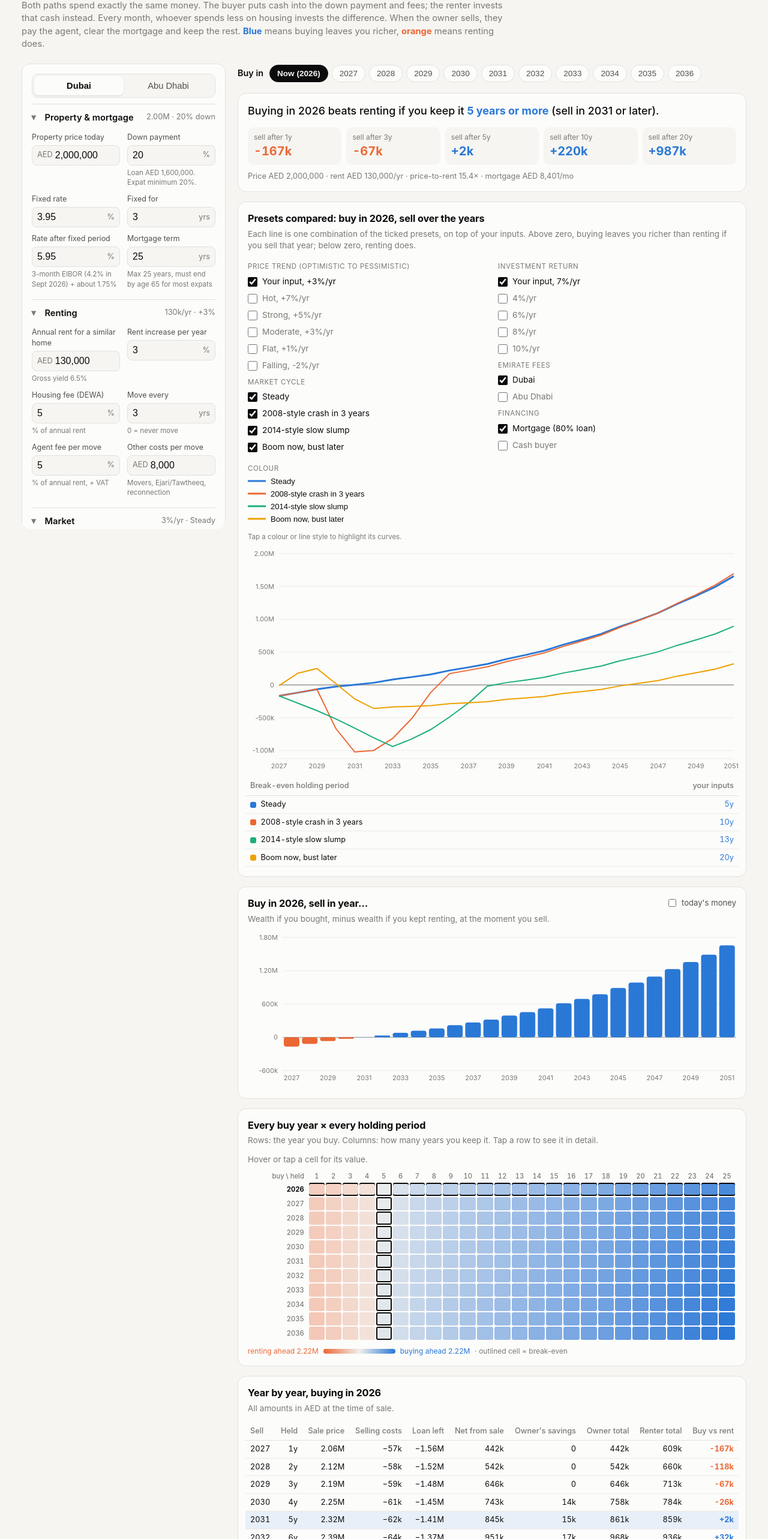
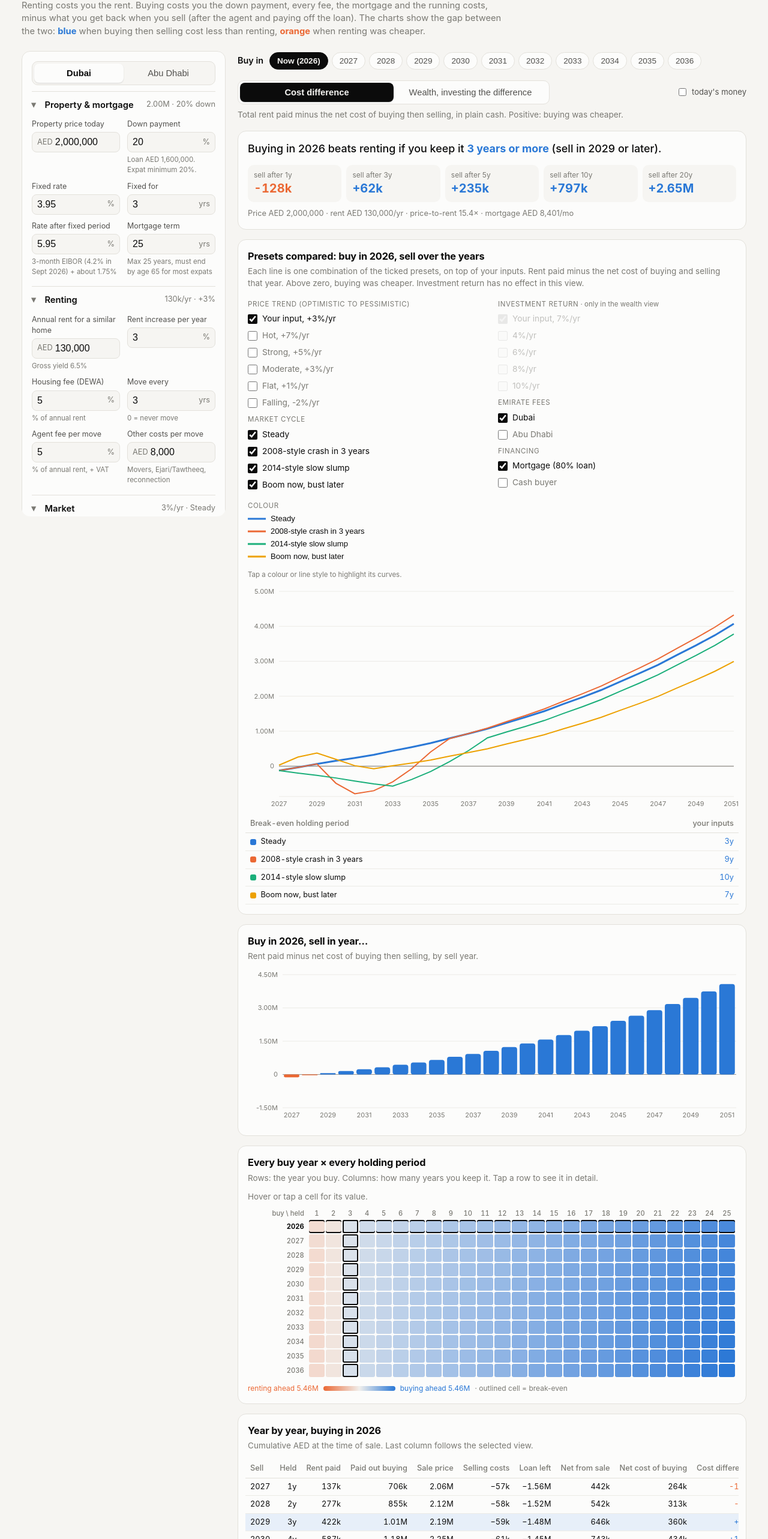
Before and after one commit to Zboule/rent-vs-buy-uae, a React (Vite) app: page / in a window 1280 px wide. Shown: the part 113-2679 px from the top of the page at 60% size. Built offline with nearby package versions, Linux system fonts and the light colour scheme.

Commit message:
Cost-difference view (default): rent paid minus net cost of buying and selling; wealth view as toggle
Co-Authored-By: Claude Opus 5.5 (1M context) <noreply@anthropic.com>
Claude-Session: https://claude.ai/code/session_01SGeUVgQihc8iY5aYodmd9q

```diff
--- a/src/App.tsx
+++ b/src/App.tsx
@@ -3,7 +3,7 @@ import {
   Bar, BarChart, CartesianGrid, Cell, Legend, Line, LineChart, ReferenceLine, ResponsiveContainer, Tooltip, XAxis, YAxis,
 } from 'recharts';
 import {
-  DEFAULTS, PRESETS, SCENARIOS, VAT, marketPath, simulateAll, simulateBuy, type BuyResult, type Emirate, type Params, type SellRow,
+  DEFAULTS, PRESETS, SCENARIOS, VAT, breakEvenOf, marketPath, metric, simulateAll, simulateBuy, type Measure, type BuyResult, type Emirate, type Params, type SellRow,
 } from './engine';
 import { DEFAULT_CMP, initialCustom, readHash, writeHash, type AppState, type Compare, type Financing } from './state';
 import { abbr, aed, pct } from './format';
@@ -21,7 +21,8 @@ export default function App() {
   const all = useMemo(() => simulateAll(p, custom), [p, custom]);
   const X = Math.min(s.buyYear, p.maxBuyYear);
   const sel = all[X];
-  const val = (r: SellRow) => (s.real ? r.advantageReal : r.advantage);
+  const val = (r: SellRow) => metric(r, s.measure, s.real);
+  const cost = s.measure === 'cost';
 
   return (
     <div className="page">
@@ -29,10 +30,10 @@ export default function App() {
         <h1>Rent or buy, UAE</h1>
         <p className="tagline">If I buy in year X and sell in year Y, am I better off than if I had kept renting?</p>
         <p className="intro">
-          Both paths spend exactly the same money. The buyer puts cash into the down payment and fees; the renter invests
-          that cash instead. Every month, whoever spends less on housing invests the difference. When the owner sells,
-          they pay the agent, clear the mortgage and keep the rest. <b className="c-buy">Blue</b> means buying leaves you
-          richer, <b className="c-rent">orange</b> means renting does.
+          Renting costs you the rent. Buying costs you the down payment, every fee, the mortgage and the running costs,
+          minus what you get back when you sell (after the agent and paying off the loan). The charts show the gap
+          between the two: <b className="c-buy">blue</b> when buying then selling cost less than renting,{' '}
+          <b className="c-rent">orange</b> when renting was cheaper.
         </p>
       </header>
 
@@ -43,33 +44,48 @@ export default function App() {
 
         <main className="results">
           <BuyYearPicker all={all} X={X} onPick={(x) => setS((o) => ({ ...o, buyYear: x }))} />
-          <Headline r={sel} real={s.real} />
+          <div className="measure-bar">
+            <div className="seg measure" role="radiogroup" aria-label="What to compare">
+              {(['cost', 'wealth'] as Measure[]).map((m) => (
+                <button key={m} className={s.measure === m ? 'on' : ''} onClick={() => setS((o) => ({ ...o, measure: m }))}>
+                  {m === 'cost' ? 'Cost difference' : 'Wealth, investing the difference'}
+                </button>
+              ))}
+            </div>
+            <label className="toggle">
+              <input type="checkbox" checked={s.real} onChange={(e) => setS((o) => ({ ...o, real: e.target.checked }))} />
+              today's money
+            </label>
+          </div>
+          <p className="sub measure-note">
+            {cost
+              ? 'Total rent paid minus the net cost of buying then selling, in plain cash. Positive: buying was cheaper.'
+              : 'Adds the investing: the renter invests the down payment and fees, and whoever spends less each month invests the gap. Owner wealth minus renter wealth.'}
+          </p>
+          <Headline r={sel} val={val} />
 
           <section className="card">
             <h2>Presets compared: buy in {NOW + X}, sell over the years</h2>
             <p className="sub">
-              Each line is one combination of the ticked presets, on top of your inputs. Above zero, buying leaves you
-              richer than renting if you sell that year; below zero, renting does.
+              Each line is one combination of the ticked presets, on top of your inputs.{' '}
+              {cost
+                ? 'Rent paid minus the net cost of buying and selling that year. Above zero, buying was cheaper. Investment return has no effect in this view.'
+                : 'Owner wealth minus renter wealth if you sell that year. Above zero, buying leaves you richer.'}
             </p>
             <PresetCompare
               p={p}
               custom={custom}
               X={X}
-              real={s.real}
+              val={val}
+              noReturn={cost}
               cmp={s.cmp}
               setCmp={(cmp) => setS((o) => ({ ...o, cmp }))}
             />
           </section>
 
           <section className="card">
-            <div className="card-head">
-              <h2>Buy in {NOW + X}, sell in year…</h2>
-              <label className="toggle">
-                <input type="checkbox" checked={s.real} onChange={(e) => setS((o) => ({ ...o, real: e.target.checked }))} />
-                today's money
-              </label>
-            </div>
-            <p className="sub">Wealth if you bought, minus wealth if you kept renting, at the moment you sell.</p>
+            <h2>Buy in {NOW + X}, sell in year…</h2>
+            <p className="sub">{cost ? 'Rent paid minus net cost of buying then selling, by sell year.' : 'Wealth if you bought, minus wealth if you kept renting, at the moment you sell.'}</p>
             <AdvantageChart r={sel} val={val} />
           </section>
 
@@ -83,8 +99,8 @@ export default function App() {
 
           <section className="card">
             <h2>Year by year, buying in {NOW + X}</h2>
-            <p className="sub">All amounts in AED at the time of sale{s.real ? ', advantage also in today\'s money' : ''}.</p>
-            <SellTable r={sel} real={s.real} />
+            <p className="sub">Cumulative AED at the time of sale. Last column follows the selected view{s.real ? ", in today's money" : ''}.</p>
+            <SellTable r={sel} val={val} />
           </section>
 
           <section className="card">
@@ -126,21 +142,22 @@ function BuyYearPicker({ all, X, onPick }: { all: BuyResult[]; X: number; onPick
   );
 }
 
-function Headline({ r, real }: { r: BuyResult; real: boolean }) {
+function Headline({ r, val }: { r: BuyResult; val: (x: SellRow) => number }) {
   const pick = (h: number) => r.rows.find((x) => x.held === h);
-  const v = (x?: SellRow) => (x ? (real ? x.advantageReal : x.advantage) : 0);
+  const v = (x?: SellRow) => (x ? val(x) : 0);
+  const be = breakEvenOf(r.rows, val);
   const marks = [1, 3, 5, 10, 20].filter((h) => pick(h));
   return (
     <section className="headline">
       <div className="verdict">
-        {r.breakEven == null ? (
+        {be == null ? (
           <>Buying in {NOW + r.buyYear} <b className="c-rent">never catches up</b> with renting within {r.rows.length} years.</>
-        ) : r.breakEven === 1 ? (
+        ) : be === 1 ? (
           <>Buying in {NOW + r.buyYear} <b className="c-buy">wins from the first year</b>.</>
         ) : (
           <>
-            Buying in {NOW + r.buyYear} beats renting if you keep it <b className="c-buy">{r.breakEven} years or more</b>{' '}
-            (sell in {NOW + r.buyYear + r.breakEven} or later).
+            Buying in {NOW + r.buyYear} beats renting if you keep it <b className="c-buy">{be} years or more</b>{' '}
+            (sell in {NOW + r.buyYear + be} or later).
           </>
         )}
       </div>
@@ -207,8 +224,8 @@ function DashSwatch({ dash, color = 'currentColor', width = 2 }: { dash: string;
 }
 
 function PresetCompare({
-  p, custom, X, real, cmp, setCmp,
-}: { p: Params; custom: number[]; X: number; real: boolean; cmp: Compare; setCmp: (c: Compare) => void }) {
+  p, custom, X, val, noReturn, cmp, setCmp,
+}: { p: Params; custom: number[]; X: number; val: (r: SellRow) => number; noReturn: boolean; cmp: Compare; setCmp: (c: Compare) => void }) {
   const toggle = <K extends keyof Compare>(k: K, v: string) => {
     const cur = cmp[k] as string[];
     setCmp({ ...cmp, [k]: cur.includes(v) ? cur.filter((x) => x !== v) : [...cur, v] });
@@ -217,7 +234,9 @@ function PresetCompare({
   const scenarios = SCENARIOS.filter((x) => x.key !== 'custom' || p.scenario === 'custom');
   const trendKeys = ['in', ...TRENDS.map(String)].filter((k) => cmp.g.includes(k));
   const scKeys = scenarios.map((x) => x.key).filter((k) => cmp.sc.includes(k));
-  const retKeys = ['in', ...RETURNS.map(String)].filter((k) => cmp.r.includes(k));
+  // the cash view ignores investing, so every return would draw the same curve: keep one
+  const retTicked = ['in', ...RETURNS.map(String)].filter((k) => cmp.r.includes(k));
+  const retKeys = noReturn ? retTicked.slice(0, 1).map(() => 'in') : retTicked;
   const emKeys = (['DXB', 'AUH'] as Emirate[]).filter((e) => cmp.em.includes(e));
   const finKeys = (['loan', 'cash'] as Financing[]).filter((f) => cmp.fin.includes(f));
   const trendVal = (k: string) => (k === 'in' ? p.priceGrowth : Number(k));
@@ -247,7 +266,7 @@ function PresetCompare({
           downPct: fin === 'cash' ? 1 : p.downPct,
         };
         const styleName = [
-          retKeys.length > 1 || r !== 'in' ? retLabel(r) : '',
+          !noReturn && (retKeys.length > 1 || r !== 'in') ? retLabel(r) : '',
           emKeys.length > 1 || em !== p.emirate ? EM_LABEL[em] : '',
           finKeys.length > 1 || fin !== 'loan' ? FIN_LABEL[fin] : '',
         ].filter(Boolean).join(' · ') || 'your inputs';
@@ -266,19 +285,16 @@ function PresetCompare({
       });
     });
     return out;
-  }, [p, custom, X, cmp]);
+  }, [p, custom, X, cmp, noReturn]);
 
   const colors = [...new Map(series.map((s) => [s.colorKey, s])).values()];
   const styles = [...new Map(series.map((s) => [s.styleKey, s])).values()];
-  const v = (r: SellRow) => (real ? r.advantageReal : r.advantage);
+  const v = val;
   const all = series.flatMap((s) => s.rows.map(v));
   const lo = Math.min(0, ...all);
   const ticks = niceTicks(lo, Math.max(0, ...all)).filter((t) => t >= lo || t === 0);
   const yDomain = [Math.min(lo * 1.1, ticks[0]), ticks[ticks.length - 1]];
-  const breakEven = (rows: SellRow[]) => {
-    const i = rows.findIndex((_, j) => rows.slice(j).every((x) => x.advantage > 0));
-    return i < 0 ? null : rows[i].held;
-  };
+  const breakEven = (rows: SellRow[]) => breakEvenOf(rows, v);
   const dim = (s: Series) => focus != null && s.colorKey !== focus && s.styleKey !== focus;
 
   const data = (series[0]?.rows ?? []).map((row, i) => {
@@ -308,8 +324,10 @@ function PresetCompare({
           ))}
         </div>
         <div className="cmp-g">
-          <div className="cmp-h">Investment return</div>
-          {['in', ...RETURNS.map(String)].map((k) => (
+          <div className="cmp-h">Investment return{noReturn && <span className="cmp-off"> · only in the wealth view</span>}</div>
+          {['in', ...RETURNS.map(String)].map((k) => noReturn ? (
+            <label key={k} className="cbx off"><input type="checkbox" disabled checked={cmp.r.includes(k)} readOnly />{k === 'in' ? `Your input, ${pct(p.investReturn)}/yr` : `${pct(Number(k))}/yr`}</label>
+          ) : (
             <Box key={k} on={cmp.r.includes(k)} label={k === 'in' ? `Your input, ${pct(p.investReturn)}/yr` : `${pct(Number(k))}/yr`} onClick={() => toggle('r', k)} />
           ))}
           <div className="cmp-h">Emirate fees</div>
@@ -488,7 +506,7 @@ function Heatmap({ all, X, val, onPick }: { all: BuyResult[]; X: number; val: (x
                   <td
                     key={x.held}
                     style={{ background: cellColor(val(x), max) }}
-                    className={b.breakEven === x.held ? 'be' : ''}
+                    className={breakEvenOf(b.rows, val) === x.held ? 'be' : ''}
                     onMouseEnter={() => setHover({ b: b.buyYear, h: x.held })}
                     onTouchStart={() => setHover({ b: b.buyYear, h: x.held })}
                   />
@@ -508,31 +526,34 @@ function Heatmap({ all, X, val, onPick }: { all: BuyResult[]; X: number; val: (x
   );
 }
 
-function SellTable({ r, real }: { r: BuyResult; real: boolean }) {
+function SellTable({ r, val }: { r: BuyResult; val: (x: SellRow) => number }) {
+  const be = breakEvenOf(r.rows, val);
+  const sign = (n: number) => `${n >= 0 ? '+' : ''}${abbr(n)}`;
   return (
     <div className="table-wrap">
       <table className="grid">
         <thead>
           <tr>
-            <th>Sell</th><th>Held</th><th>Sale price</th><th>Selling costs</th><th>Loan left</th><th>Net from sale</th>
-            <th>Owner's savings</th><th>Owner total</th><th>Renter total</th><th>Buy vs rent</th>
-            {real && <th>in today's AED</th>}
+            <th>Sell</th><th>Held</th><th>Rent paid</th><th>Paid out buying</th><th>Sale price</th><th>Selling costs</th>
+            <th>Loan left</th><th>Net from sale</th><th>Net cost of buying</th><th>Cost difference</th><th>Wealth difference</th>
+            <th>Shown</th>
           </tr>
         </thead>
         <tbody>
           {r.rows.map((x) => (
-            <tr key={x.held} className={r.breakEven === x.held ? 'be' : ''}>
+            <tr key={x.held} className={be === x.held ? 'be' : ''}>
               <td>{NOW + x.sellYear}</td>
               <td>{x.held}y</td>
+              <td>{abbr(x.rentCost)}</td>
+              <td>{abbr(x.buyCost + x.netProceeds)}</td>
               <td>{abbr(x.salePrice)}</td>
               <td>−{abbr(x.sellCosts)}</td>
               <td>{x.loanLeft >= 1 ? `−${abbr(x.loanLeft)}` : '0'}</td>
               <td>{abbr(x.netProceeds)}</td>
-              <td>{abbr(x.ownerPortfolio)}</td>
-              <td>{abbr(x.ownerWealth)}</td>
-              <td>{abbr(x.renterWealth)}</td>
-              <td className={x.advantage >= 0 ? 'c-buy b' : 'c-rent b'}>{x.advantage >= 0 ? '+' : ''}{abbr(x.advantage)}</td>
-              {real && <td className={x.advantageReal >= 0 ? 'c-buy' : 'c-rent'}>{x.advantageReal >= 0 ? '+' : ''}{abbr(x.advantageReal)}</td>}
+              <td>{abbr(x.buyCost)}</td>
+              <td className={x.costDiff >= 0 ? 'c-buy' : 'c-rent'}>{sign(x.costDiff)}</td>
+              <td className={x.advantage >= 0 ? 'c-buy' : 'c-rent'}>{sign(x.advantage)}</td>
+              <td className={val(x) >= 0 ? 'c-buy b' : 'c-rent b'}>{sign(val(x))}</td>
             </tr>
           ))}
         </tbody>
@@ -830,7 +851,7 @@ function Inputs({ s, setS, set }: { s: AppState; setS: (f: (o: AppState) => AppS
 
       <button
         className="reset"
-        onClick={() => setS(() => ({ p: { ...DEFAULTS }, custom: initialCustom(DEFAULTS), buyYear: 0, real: false, cmp: DEFAULT_CMP }))}
+        onClick={() => setS(() => ({ p: { ...DEFAULTS }, custom: initialCustom(DEFAULTS), buyYear: 0, real: false, measure: 'cost', cmp: DEFAULT_CMP }))}
       >
         Reset everything
       </button>
--- a/src/engine.ts
+++ b/src/engine.ts
@@ -235,6 +235,11 @@ export interface SellRow {
   renterWealth: number;
   advantage: number; // owner - renter, nominal AED at Y
   advantageReal: number; // in today's AED
+  // plain cash view, no investing: what each path cost you in total by year Y
+  rentCost: number; // rent + housing fee + moves
+  buyCost: number; // down payment + fees + mortgage + running costs - net sale proceeds
+  costDiff: number; // rentCost - buyCost: positive = buying and selling cost less than renting
+  costDiffReal: number; // same, every flow deflated to today's money
   // cumulative spend X..Y, for the breakdown
   paidInterest: number;
   paidPrincipal: number;
@@ -273,6 +278,8 @@ export function simulateBuy(p: Params, X: number, custom: number[]): BuyResult {
   let owner = 0;
   let renter = costs.upfront;
   let paidInterest = 0, paidPrincipal = 0, paidOwnerCosts = 0, paidRent = 0;
+  const defl = (t: number) => Math.pow(1 + p.inflation, -t / 12); // today's money
+  let ownerCash = costs.upfront, ownerCashReal = costs.upfront * defl(X * 12), rentReal = 0;
   const rows: SellRow[] = [];
 
   for (let m = 0; m < p.maxHold * 12; m++) {
@@ -309,6 +316,9 @@ export function simulateBuy(p: Params, X: number, custom: number[]): BuyResult {
       renterOut += annualRent * p.rentAgentPct * (1 + VAT) + p.moveCost;
     }
     paidRent += renterOut;
+    ownerCash += ownerOut;
+    ownerCashReal += ownerOut * defl(t);
+    rentReal += renterOut * defl(t);
 
     // both portfolios grow, then whoever spent less invests the difference
     owner *= 1 + invMonthly;
@@ -325,6 +335,8 @@ export function simulateBuy(p: Params, X: number, custom: number[]): BuyResult {
       const netProceeds = salePrice - sellCosts - balance;
       const ownerWealth = owner + netProceeds;
       const advantage = ownerWealth - renter;
+      const buyCost = ownerCash - netProceeds;
+      const buyCostReal = ownerCashReal - netProceeds * defl(t + 1);
       rows.push({
         sellYear: Y,
         held: Y - X,
@@ -337,6 +349,10 @@ export function simulateBuy(p: Params, X: number, custom: number[]): BuyResult {
         renterWealth: renter,
         advantage,
         advantageReal: advantage / Math.pow(1 + p.inflation, Y),
+        rentCost: paidRent,
+        buyCost,
+        costDiff: paidRent - buyCost,
+        costDiffReal: rentReal - buyCostReal,
         paidInterest,
         paidPrincipal,
         paidOwnerCosts,
@@ -353,6 +369,24 @@ export function simulateBuy(p: Params, X: number, custom: number[]): BuyResult {
   return { buyYear: X, price, rent: p.rent * rIdxYear[X], costs, monthlyPayment: firstPay, rows, breakEven };
 }
 
+export type Measure = 'cost' | 'wealth';
+
+/** The number every chart plots: positive = buying wins. */
+export function metric(r: SellRow, m: Measure, real: boolean): number {
+  if (m === 'cost') return real ? r.costDiffReal : r.costDiff;
+  return real ? r.advantageReal : r.advantage;
+}
+
+/** First holding period from which buying wins and keeps winning, or null. */
+export function breakEvenOf(rows: SellRow[], f: (r: SellRow) => number): number | null {
+  let be: number | null = null;
+  for (let i = rows.length - 1; i >= 0; i--) {
+    if (f(rows[i]) > 0) be = rows[i].held;
+    else break;
+  }
+  return be;
+}
+
 export function simulateAll(p: Params, custom: number[]): BuyResult[] {
   const out: BuyResult[] = [];
   for (let X = 0; X <= p.maxBuyYear; X++) out.push(simulateBuy(p, X, custom));
--- a/src/state.ts
+++ b/src/state.ts
@@ -1,4 +1,4 @@
-import { DEFAULTS, PRESETS, type Emirate, type Params, type ScenarioKey } from './engine';
+import { DEFAULTS, PRESETS, type Emirate, type Measure, type Params, type ScenarioKey } from './engine';
 
 export type Financing = 'loan' | 'cash';
 export interface Compare {
@@ -18,6 +18,7 @@ export interface AppState {
   custom: number[]; // per-year price growth for the custom scenario
   buyYear: number;
   real: boolean; // show today's money
+  measure: Measure; // cash cost difference (default) or wealth incl. investing
   cmp: Compare; // which presets the comparison chart combines
 }
 
@@ -39,6 +40,7 @@ export function readHash(): AppState {
     custom,
     buyYear: Number(q.get('x') ?? 0),
     real: q.get('real') === '1',
+    measure: q.get('m') === 'wealth' ? 'wealth' : 'cost',
     cmp: q.get('cmp') ? parseCmp(q.get('cmp')!) : { ...DEFAULT_CMP, em: [p.emirate] },
   };
 }
@@ -52,6 +54,7 @@ export function writeHash(s: AppState) {
   if (s.p.scenario === 'custom') q.set('path', s.custom.map((g) => +g.toFixed(4)).join(','));
   if (s.buyYear) q.set('x', String(s.buyYear));
   if (s.real) q.set('real', '1');
+  if (s.measure === 'wealth') q.set('m', 'wealth');
   const cmpDefault = { ...DEFAULT_CMP, em: [s.p.emirate] };
   if (JSON.stringify(s.cmp) !== JSON.stringify(cmpDefault)) q.set('cmp', [s.cmp.em, s.cmp.sc, s.cmp.fin, s.cmp.g, s.cmp.r].map((x) => x.join('_')).join('~'));
   const h = q.toString();
--- a/src/styles.css
+++ b/src/styles.css
@@ -190,3 +190,9 @@ h2 { font-size: 1.02rem; margin: 0 0 4px; letter-spacing: -0.01em; }
 .key { display: flex; align-items: center; gap: 8px; border: 0; background: none; color: var(--text); font-size: 0.82rem; padding: 3px 6px; margin-left: -6px; border-radius: 6px; cursor: pointer; text-align: left; }
 .key.on { background: var(--hover); font-weight: 600; }
 .key .dashsw { color: var(--text2); }
+.measure-bar { display: flex; align-items: center; justify-content: space-between; gap: 12px; flex-wrap: wrap; }
+.seg.measure { flex: 1; max-width: 520px; background: var(--panel); }
+.seg.measure button.on { background: var(--accent); color: var(--bg); }
+.measure-note { margin: -8px 0 0; }
+.cbx.off { opacity: .45; cursor: default; }
+.cmp-off { text-transform: none; letter-spacing: 0; }
```
Also changed, not shown: 2 other files (tests, documents, lock files or other folders).
